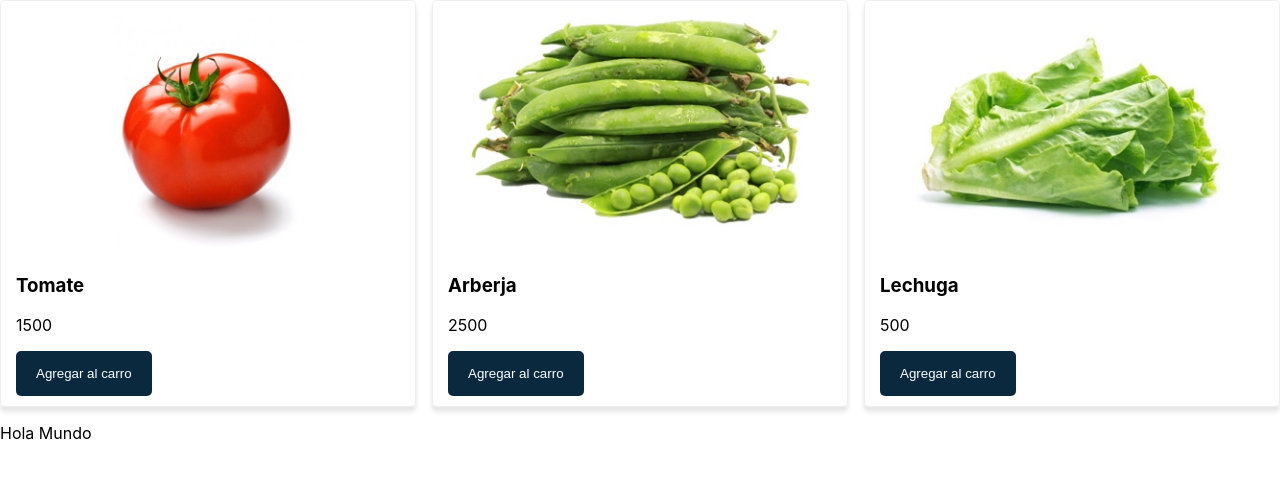
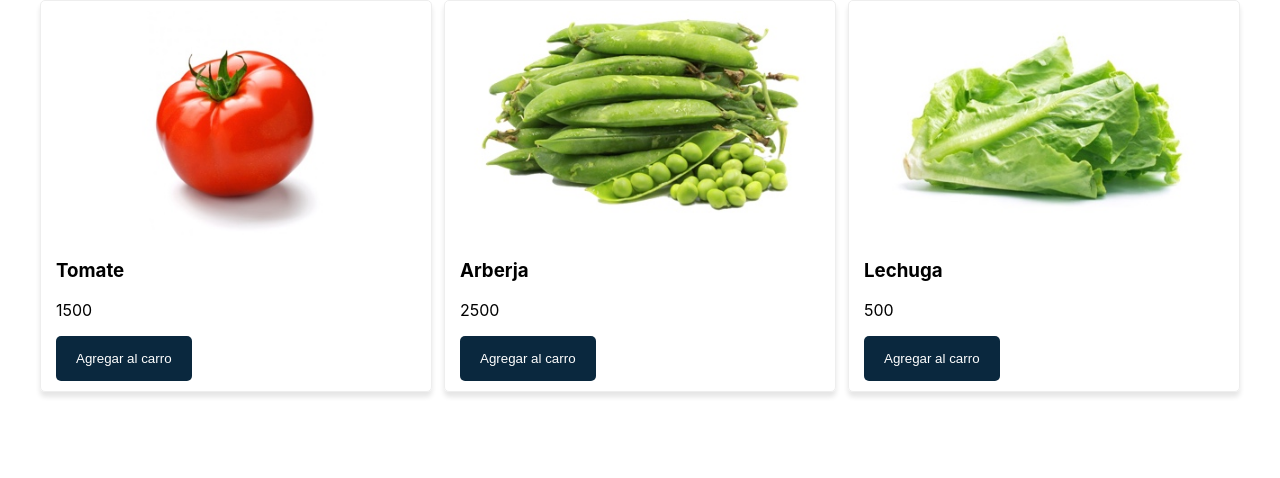
Before and after one commit to MedinaGitHub/carro-de-compra, a React (Create React App) app: page / in a window 1280 px wide. Shown: the top 478 px of the page. Built offline with nearby package versions, Linux system fonts and the light colour scheme.

Commit message:
lesson 45

```diff
--- a/src/App.js
+++ b/src/App.js
@@ -1,5 +1,6 @@
 import { Component } from 'react';
 import Productos from './components/Productos';
+import Layout from './components/Layout';
 
 class App extends Component {
   state = {
@@ -12,11 +13,12 @@
   render() {
     return (
       <div >
-        <Productos
-          agregarAlCarro={()=> console.log('No hace nada')}
-          productos={this.state.productos}
-        />
-        <p>Hola Mundo</p>
+        <Layout>
+          <Productos
+            agregarAlCarro={() => console.log('No hace nada')}
+            productos={this.state.productos}
+          />
+        </Layout>
       </div>
     );
   }
--- /dev/null
+++ b/src/components/Layout.js
@@ -0,0 +1,29 @@
+import { Component } from 'react'
+
+
+const styles = {
+    layout: {
+        backgroundColor: '#fff',
+        color: '0A283E#',
+        alignItems: 'center',
+        display: 'flex',
+        flexDirection: 'column',
+    },
+    container: {
+        width: '1200px',
+    }
+}
+
+class Layout extends Component {
+    render() {
+        return (
+            <div style={styles.layout}>
+                <div style={styles.container}>
+                    {this.props.children}
+                </div>
+            </div>
+        )
+    }
+}
+
+export default Layout
```
